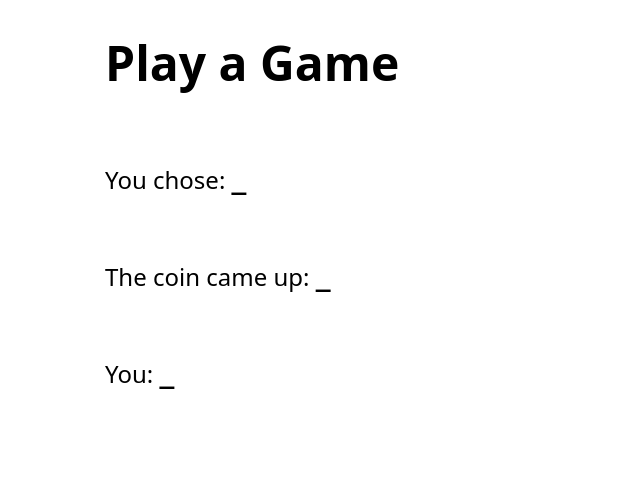
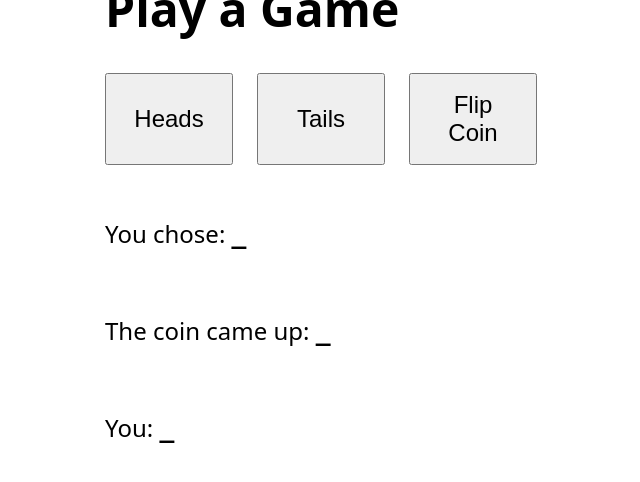
Before and after one commit to cjulia-5/coin-toss, a plain HTML site: page index.html in a window 1280 px wide. Shown: the whole page, without its empty margins (343-983 px from the left). Drawn offline with Linux system fonts and the light colour scheme.

Commit message:
In class work on coin toss

```diff
--- a/index.html
+++ b/index.html
@@ -11,9 +11,9 @@
     <main>
         <h1>Play a Game</h1>
         <div class="inputs">
-            <!-- <button onclick="flipCoin('heads')">Heads</button> -->
-            <!-- <button onclick="flipCoin('tails')">Tails</button> -->
-            <!-- <button onclick="flipCoin()">Flip Coin</button> -->
+            <button onclick="flipCoin('Heads')">Heads</button>
+            <button onclick="flipCoin('Tails')">Tails</button>
+            <button onclick="flipCoin()">Flip Coin</button>
         </div>
         <p>You chose: <span id="choice">_</span></p>
         <p>The coin came up: <span id="flip">_</span></p>
--- a/js/logic.js
+++ b/js/logic.js
@@ -67,3 +67,28 @@
 //     // logs randNum in the console (browser inspector)
 //     console.log(randNum);
 // }
+
+function flipCoin(x) {
+    let pick = x;
+
+    let flip = document.getElementById('flip');
+    let choice =document.getElementById('choice');
+    let game = document.getElementById('result');
+
+    let randNum = Math.ceil(Math.random() * 2);
+
+    let face;
+
+    if (randNum == 1) {
+        face = "Heads";
+    } else {
+        face = "Tails";
+    }
+
+
+    result.innerText = face;
+    choice.innerText = pick;
+
+
+    console.log(randNum);
+}
```
